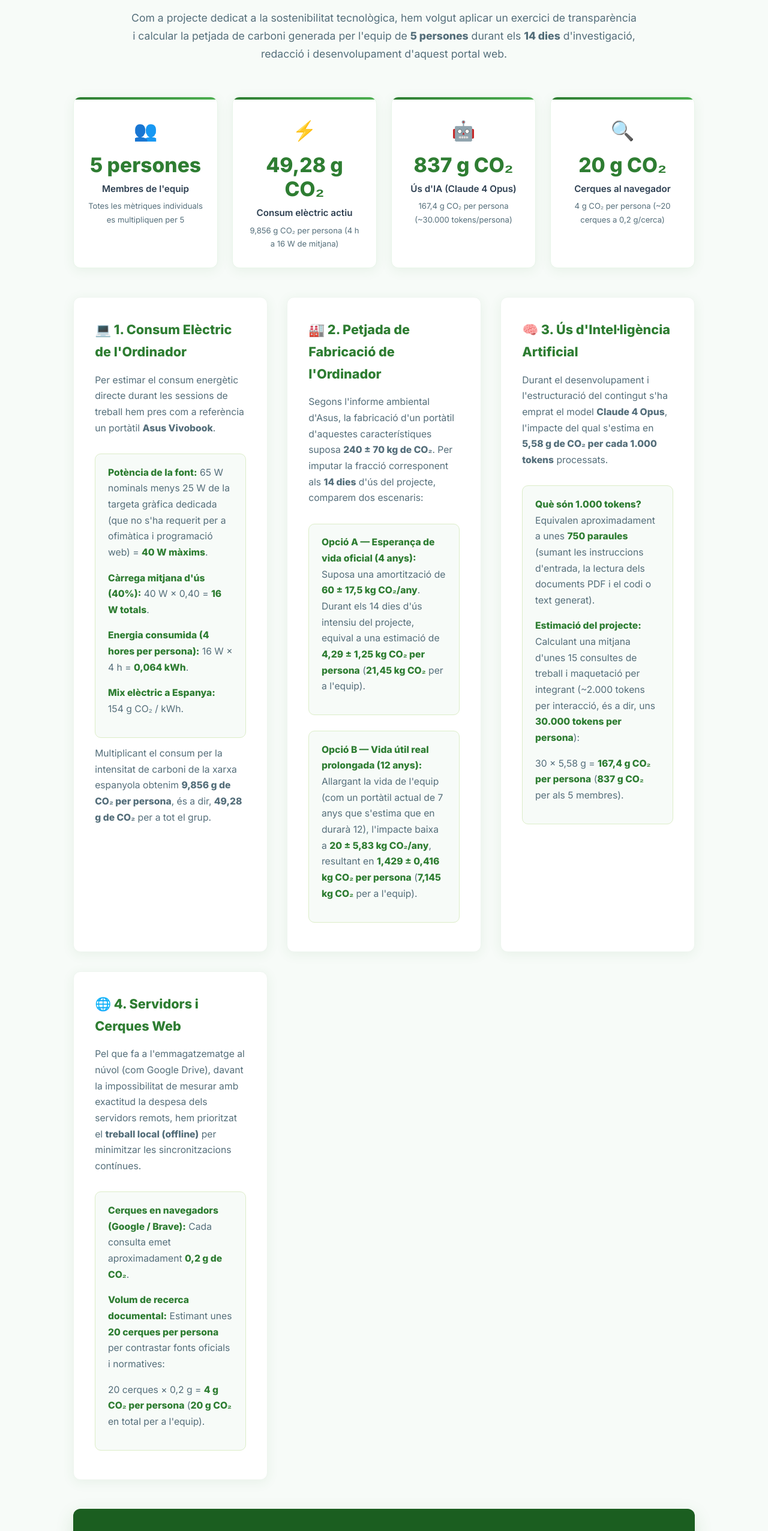
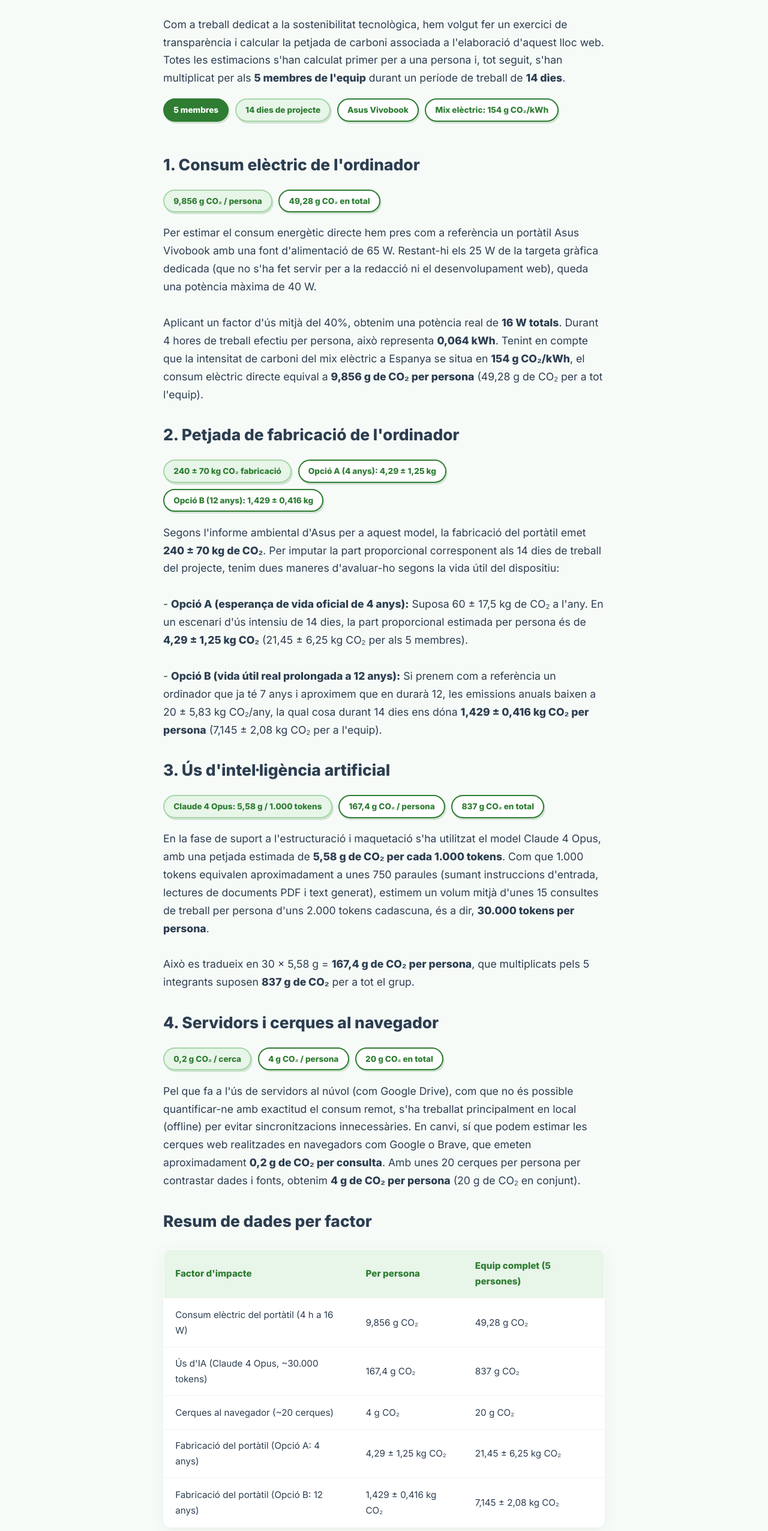
Before and after one commit to stefan-phys-tech/eco_mobil, a plain HTML site: page impacte-projecte.html in a window 1280 px wide. Shown: the part 241-2793 px from the top of the page at 60% size. Drawn offline with Linux system fonts and the light colour scheme.

Commit message:
Update impacte-projecte.html

```diff
--- a/impacte-projecte.html
+++ b/impacte-projecte.html
@@ -22,156 +22,160 @@
         </div>
     </header>
 
-    <main class="page-section">
-        <div class="page-header">
+    <main>
+        <section class="article-header">
             <span class="tag">Petjada Ecològica</span>
             <h1>Impacte Ambiental del Projecte</h1>
-            <p>Com a projecte dedicat a la sostenibilitat tecnològica, hem volgut aplicar un exercici de transparència i calcular la petjada de carboni generada per l'equip de <strong>5 persones</strong> durant els <strong>14 dies</strong> d'investigació, redacció i desenvolupament d'aquest portal web.</p>
+        </section>
+
+        <section class="article-body">
+            <p>Com a treball dedicat a la sostenibilitat tecnològica, hem volgut fer un exercici de transparència i calcular la petjada de carboni associada a l'elaboració d'aquest lloc web. Totes les estimacions s'han calculat primer per a una persona i, tot seguit, s'han multiplicat per als <strong>5 membres de l'equip</strong> durant un període de treball de <strong>14 dies</strong>.</p>
+
+            <div class="sticker-group">
+                <span class="sticker sticker-solid">5 membres</span>
+                <span class="sticker sticker-soft">14 dies de projecte</span>
+                <span class="sticker">Asus Vivobook</span>
+                <span class="sticker">Mix elèctric: 154 g CO₂/kWh</span>
+            </div>
+            <br>
+
+            <h2>1. Consum elèctric de l'ordinador</h2>
+            <div class="sticker-group">
+                <span class="sticker sticker-soft">9,856 g CO₂ / persona</span>
+                <span class="sticker">49,28 g CO₂ en total</span>
+            </div>
+            <p>Per estimar el consum energètic directe hem pres com a referència un portàtil Asus Vivobook amb una font d'alimentació de 65 W. Restant-hi els 25 W de la targeta gràfica dedicada (que no s'ha fet servir per a la redacció ni el desenvolupament web), queda una potència màxima de 40 W.</p>
+            <br>
+            <p>Aplicant un factor d'ús mitjà del 40%, obtenim una potència real de <strong>16 W totals</strong>. Durant 4 hores de treball efectiu per persona, això representa <strong>0,064 kWh</strong>. Tenint en compte que la intensitat de carboni del mix elèctric a Espanya se situa en <strong>154 g CO₂/kWh</strong>, el consum elèctric directe equival a <strong>9,856 g de CO₂ per persona</strong> (49,28 g de CO₂ per a tot l'equip).</p>
+            <br>
+
+            <h2>2. Petjada de fabricació de l'ordinador</h2>
+            <div class="sticker-group">
+                <span class="sticker sticker-soft">240 &plusmn; 70 kg CO₂ fabricació</span>
+                <span class="sticker">Opció A (4 anys): 4,29 &plusmn; 1,25 kg</span>
+                <span class="sticker">Opció B (12 anys): 1,429 &plusmn; 0,416 kg</span>
+            </div>
+            <p>Segons l'informe ambiental d'Asus per a aquest model, la fabricació del portàtil emet <strong>240 &plusmn; 70 kg de CO₂</strong>. Per imputar la part proporcional corresponent als 14 dies de treball del projecte, tenim dues maneres d'avaluar-ho segons la vida útil del dispositiu:</p>
+            <p><br>- <strong>Opció A (esperança de vida oficial de 4 anys):</strong> Suposa 60 &plusmn; 17,5 kg de CO₂ a l'any. En un escenari d'ús intensiu de 14 dies, la part proporcional estimada per persona és de <strong>4,29 &plusmn; 1,25 kg CO₂</strong> (21,45 &plusmn; 6,25 kg CO₂ per als 5 membres).</p>
+            <p><br>- <strong>Opció B (vida útil real prolongada a 12 anys):</strong> Si prenem com a referència un ordinador que ja té 7 anys i aproximem que en durarà 12, les emissions anuals baixen a 20 &plusmn; 5,83 kg CO₂/any, la qual cosa durant 14 dies ens dóna <strong>1,429 &plusmn; 0,416 kg CO₂ per persona</strong> (7,145 &plusmn; 2,08 kg CO₂ per a l'equip).</p>
+            <br>
+
+            <h2>3. Ús d'intel·ligència artificial</h2>
+            <div class="sticker-group">
+                <span class="sticker sticker-soft">Claude 4 Opus: 5,58 g / 1.000 tokens</span>
+                <span class="sticker">167,4 g CO₂ / persona</span>
+                <span class="sticker">837 g CO₂ en total</span>
+            </div>
+            <p>En la fase de suport a l'estructuració i maquetació s'ha utilitzat el model Claude 4 Opus, amb una petjada estimada de <strong>5,58 g de CO₂ per cada 1.000 tokens</strong>. Com que 1.000 tokens equivalen aproximadament a unes 750 paraules (sumant instruccions d'entrada, lectures de documents PDF i text generat), estimem un volum mitjà d'unes 15 consultes de treball per persona d'uns 2.000 tokens cadascuna, és a dir, <strong>30.000 tokens per persona</strong>.</p>
+            <br>
+            <p>Això es tradueix en 30 &times; 5,58 g = <strong>167,4 g de CO₂ per persona</strong>, que multiplicats pels 5 integrants suposen <strong>837 g de CO₂</strong> per a tot el grup.</p>
+            <br>
+
+            <h2>4. Servidors i cerques al navegador</h2>
+            <div class="sticker-group">
+                <span class="sticker sticker-soft">0,2 g CO₂ / cerca</span>
+                <span class="sticker">4 g CO₂ / persona</span>
+                <span class="sticker">20 g CO₂ en total</span>
+            </div>
+            <p>Pel que fa a l'ús de servidors al núvol (com Google Drive), com que no és possible quantificar-ne amb exactitud el consum remot, s'ha treballat principalment en local (offline) per evitar sincronitzacions innecessàries. En canvi, sí que podem estimar les cerques web realitzades en navegadors com Google o Brave, que emeten aproximadament <strong>0,2 g de CO₂ per consulta</strong>. Amb unes 20 cerques per persona per contrastar dades i fonts, obtenim <strong>4 g de CO₂ per persona</strong> (20 g de CO₂ en conjunt).</p>
+            <br>
+
+            <h2>Resum de dades per factor</h2>
+            <table class="impact-summary-table">
+                <thead>
+                    <tr>
+                        <th>Factor d'impacte</th>
+                        <th>Per persona</th>
+                        <th>Equip complet (5 persones)</th>
+                    </tr>
+                </thead>
+                <tbody>
+                    <tr>
+                        <td>Consum elèctric del portàtil (4 h a 16 W)</td>
+                        <td>9,856 g CO₂</td>
+                        <td>49,28 g CO₂</td>
+                    </tr>
+                    <tr>
+                        <td>Ús d'IA (Claude 4 Opus, ~30.000 tokens)</td>
+                        <td>167,4 g CO₂</td>
+                        <td>837 g CO₂</td>
+                    </tr>
+                    <tr>
+                        <td>Cerques al navegador (~20 cerques)</td>
+                        <td>4 g CO₂</td>
+                        <td>20 g CO₂</td>
+                    </tr>
+                    <tr>
+                        <td>Fabricació del portàtil (Opció A: 4 anys)</td>
+                        <td>4,29 &plusmn; 1,25 kg CO₂</td>
+                        <td>21,45 &plusmn; 6,25 kg CO₂</td>
+                    </tr>
+                    <tr>
+                        <td>Fabricació del portàtil (Opció B: 12 anys)</td>
+                        <td>1,429 &plusmn; 0,416 kg CO₂</td>
+                        <td>7,145 &plusmn; 2,08 kg CO₂</td>
+                    </tr>
+                </tbody>
+            </table>
+
+            <h2>Resultat global i comparativa d'escenaris</h2>
+            <p>Combinant tots els termes del càlcul obtenim la fórmula següent per a l'equip de 5 persones:</p>
+            <div class="calc-box">
+                <p><strong>Total = 5 &times; (Creació de l'ordinador + 9,856 g [Electricitat] + 167,4 g [IA] + 4 g [Cerques])</strong></p>
             </div>
 
-        <!-- RESUM KPI PER L'EQUIP DE 5 PERSONES -->
-        <div class="stats-grid">
-            <div class="stat-card">
-                <span class="stat-icon">👥</span>
-                <div class="stat-value">5 persones</div>
-                <div class="stat-label">Membres de l'equip</div>
-                <div class="stat-sub">Totes les mètriques individuals es multipliquen per 5</div>
+            <div class="impact-compare-grid">
+                <div class="impact-compare-card">
+                    <p><strong>Opció A — Vida útil de 4 anys</strong></p>
+                    <p>Total equip: <strong>22,36 &plusmn; 6,25 kg CO₂</strong></p>
+                    <p>Equival a <strong>4,47 kg CO₂ per persona</strong>. Renovant el portàtil cada 4 anys, la fabricació del maquinari representa el 95,9% de les emissions del projecte.</p>
                 </div>
-            <div class="stat-card">
-                <span class="stat-icon">⚡</span>
-                <div class="stat-value">49,28 g CO₂</div>
-                <div class="stat-label">Consum elèctric actiu</div>
-                <div class="stat-sub">9,856 g CO₂ per persona (4 h a 16 W de mitjana)</div>
-            </div>
-            <div class="stat-card">
-                <span class="stat-icon">🤖</span>
-                <div class="stat-value">837 g CO₂</div>
-                <div class="stat-label">Ús d'IA (Claude 4 Opus)</div>
-                <div class="stat-sub">167,4 g CO₂ per persona (~30.000 tokens/persona)</div>
-            </div>
-            <div class="stat-card">
-                <span class="stat-icon">🔍</span>
-                <div class="stat-value">20 g CO₂</div>
-                <div class="stat-label">Cerques al navegador</div>
-                <div class="stat-sub">4 g CO₂ per persona (~20 cerques a 0,2 g/cerca)</div>
+                <div class="impact-compare-card">
+                    <p><strong>Opció B — Vida útil de 12 anys</strong></p>
+                    <p>Total equip: <strong>8,05 &plusmn; 2,08 kg CO₂</strong></p>
+                    <p>Equival a <strong>1,61 kg CO₂ per persona</strong>. Allargar la vida de l'equip fins als 12 anys redueix un 64% la petjada total del projecte.</p>
                 </div>
             </div>
 
-        <!-- DESGLOSSAMENT DETALLAT -->
-        <div class="info-grid">
-            <!-- 1. ORDINADOR I CONSUM ELÈCTRIC -->
-            <article class="info-panel">
-                <h2>💻 1. Consum Elèctric de l'Ordinador</h2>
-                <p>Per estimar el consum energètic directe durant les sessions de treball hem pres com a referència un portàtil <strong>Asus Vivobook</strong>.</p>
-                <div class="calc-box">
-                    <p><strong>Potència de la font:</strong> 65 W nominals menys 25 W de la targeta gràfica dedicada (que no s'ha requerit per a ofimàtica i programació web) = <strong>40 W màxims</strong>.</p>
-                    <p><strong>Càrrega mitjana d'ús (40%):</strong> 40 W &times; 0,40 = <strong>16 W totals</strong>.</p>
-                    <p><strong>Energia consumida (4 hores per persona):</strong> 16 W &times; 4 h = <strong>0,064 kWh</strong>.</p>
-                    <p><strong>Mix elèctric a Espanya:</strong> 154 g CO₂ / kWh.</p>
-                </div>
-                <p>Multiplicant el consum per la intensitat de carboni de la xarxa espanyola obtenim <strong>9,856 g de CO₂ per persona</strong>, és a dir, <strong>49,28 g de CO₂</strong> per a tot el grup.</p>
-            </article>
-
-            <!-- 2. FABRICACIÓ I VIDA ÚTIL DEL PORTÀTIL -->
-            <article class="info-panel">
-                <h2>🏭 2. Petjada de Fabricació de l'Ordinador</h2>
-                <p>Segons l'informe ambiental d'Asus, la fabricació d'un portàtil d'aquestes característiques suposa <strong>240 &plusmn; 70 kg de CO₂</strong>. Per imputar la fracció corresponent als <strong>14 dies</strong> d'ús del projecte, comparem dos escenaris:</p>
-                <div class="calc-box">
-                    <p><strong>Opció A — Esperança de vida oficial (4 anys):</strong><br>
-                    Suposa una amortització de <strong>60 &plusmn; 17,5 kg CO₂/any</strong>. Durant els 14 dies d'ús intensiu del projecte, equival a una estimació de <strong>4,29 &plusmn; 1,25 kg CO₂ per persona</strong> (<strong>21,45 kg CO₂</strong> per a l'equip).</p>
-                </div>
-                <div class="calc-box">
-                    <p><strong>Opció B — Vida útil real prolongada (12 anys):</strong><br>
-                    Allargant la vida de l'equip (com un portàtil actual de 7 anys que s'estima que en durarà 12), l'impacte baixa a <strong>20 &plusmn; 5,83 kg CO₂/any</strong>, resultant en <strong>1,429 &plusmn; 0,416 kg CO₂ per persona</strong> (<strong>7,145 kg CO₂</strong> per a l'equip).</p>
-                </div>
-            </article>
-
-            <!-- 3. INTEL·LIGÈNCIA ARTIFICIAL -->
-            <article class="info-panel">
-                <h2>🧠 3. Ús d'Intel·ligència Artificial</h2>
-                <p>Durant el desenvolupament i l'estructuració del contingut s'ha emprat el model <strong>Claude 4 Opus</strong>, l'impacte del qual s'estima en <strong>5,58 g de CO₂ per cada 1.000 tokens</strong> processats.</p>
-                <div class="calc-box">
-                    <p><strong>Què són 1.000 tokens?</strong> Equivalen aproximadament a unes <strong>750 paraules</strong> (sumant les instruccions d'entrada, la lectura dels documents PDF i el codi o text generat).</p>
-                    <p><strong>Estimació del projecte:</strong> Calculant una mitjana d'unes 15 consultes de treball i maquetació per integrant (~2.000 tokens per interacció, és a dir, uns <strong>30.000 tokens per persona</strong>):</p>
-                    <p>30 &times; 5,58 g = <strong>167,4 g CO₂ per persona</strong> (<strong>837 g CO₂</strong> per als 5 membres).</p>
-                </div>
-            </article>
-
-            <!-- 4. SERVIDORS I CERQUES AL NAVEGADOR -->
-            <article class="info-panel">
-                <h2>🌐 4. Servidors i Cerques Web</h2>
-                <p>Pel que fa a l'emmagatzematge al núvol (com Google Drive), davant la impossibilitat de mesurar amb exactitud la despesa dels servidors remots, hem prioritzat el <strong>treball local (offline)</strong> per minimitzar les sincronitzacions contínues.</p>
-                <div class="calc-box">
-                    <p><strong>Cerques en navegadors (Google / Brave):</strong> Cada consulta emet aproximadament <strong>0,2 g de CO₂</strong>.</p>
-                    <p><strong>Volum de recerca documental:</strong> Estimant unes <strong>20 cerques per persona</strong> per contrastar fonts oficials i normatives:</p>
-                    <p>20 cerques &times; 0,2 g = <strong>4 g CO₂ per persona</strong> (<strong>20 g CO₂</strong> en total per a l'equip).</p>
-                </div>
-            </article>
-        </div>
-
-        <!-- FÓRMULA GLOBAL I COMPARATIVA D'ESCENARIS -->
-        <section class="calc-formula">
-            <h2>Fórmula d'Impacte Total de l'Equip (5 Persones)</h2>
-            <div class="formula-eq">
-                Total = 5 &times; (Fabricació de l'ordinador + 9,856 g [Electricitat] + 167,4 g [IA] + 4 g [Cerques])
-            </div>
-
-            <div class="scenario-comparison">
-                <div class="scenario-box">
-                    <h3>Escenari Estàndard (Vida útil de 4 anys)</h3>
-                    <div class="scenario-total">22,36 &plusmn; 6,25 kg CO₂</div>
-                    <p><strong>4,47 kg CO₂ per persona.</strong> Si renovem els portàtils cada 4 anys, la fabricació del maquinari representa més del <strong>95,9%</strong> de totes les emissions del projecte.</p>
-                </div>
-                <div class="scenario-box recommended">
-                    <h3>🌱 Escenari Sostenible (Vida útil de 12 anys)</h3>
-                    <div class="scenario-total">8,05 &plusmn; 2,08 kg CO₂</div>
-                    <p><strong>1,61 kg CO₂ per persona.</strong> Allargar la vida útil dels nostres ordinadors fins als 12 anys redueix en un <strong>64%</strong> la petjada total de carboni del projecte, demostrant que la prevenció i la durabilitat són la clau.</p>
-                </div>
-            </div>
-        </section>
-
-        <!-- GRÀFIC COMPARATIU DEL PES DE CADA FACTOR -->
-        <section class="survey-card">
+            <div class="survey-card" style="margin-top: 1.5rem;">
                 <div class="survey-card-header">
-                <h2>Distribució del pes ambiental per persona (Escenari Sostenible - 12 anys)</h2>
+                    <h2>Pes de cada factor per persona (Escenari de 12 anys)</h2>
                     <span class="survey-badge">1.610,26 g CO₂ / persona</span>
                 </div>
                 <div class="bar-list">
                     <div class="bar-item">
                         <div class="bar-label-row">
-                        <span>🏭 Amortització de fabricació del portàtil (14 dies sobre 12 anys)</span>
+                            <span>Amortització de fabricació del portàtil (14 dies sobre 12 anys)</span>
                             <span>1.429 g CO₂ (88,7%)</span>
                         </div>
                         <div class="bar-track"><div class="bar-fill c-green" style="width: 88.7%;"></div></div>
                     </div>
                     <div class="bar-item">
                         <div class="bar-label-row">
-                        <span>🧠 Ús d'Intel·ligència Artificial (Claude 4 Opus - ~30k tokens)</span>
+                            <span>Ús d'Intel·ligència Artificial (Claude 4 Opus)</span>
                             <span>167,4 g CO₂ (10,4%)</span>
                         </div>
                         <div class="bar-track"><div class="bar-fill c-orange" style="width: 10.4%;"></div></div>
                     </div>
                     <div class="bar-item">
                         <div class="bar-label-row">
-                        <span>⚡ Consum elèctric directe del portàtil (4 hores a 16 W)</span>
+                            <span>Consum elèctric directe del portàtil (4 h a 16 W)</span>
                             <span>9,856 g CO₂ (0,6%)</span>
                         </div>
                         <div class="bar-track"><div class="bar-fill c-blue" style="width: 3%;"></div></div>
                     </div>
                     <div class="bar-item">
                         <div class="bar-label-row">
-                        <span>🔍 Cerques en navegadors web (20 cerques a Google/Brave)</span>
+                            <span>Cerques al navegador (20 cerques)</span>
                             <span>4 g CO₂ (0,3%)</span>
                         </div>
                         <div class="bar-track"><div class="bar-fill c-teal" style="width: 1.5%;"></div></div>
                     </div>
                 </div>
-            <div class="survey-insight">
-                <strong>Conclusió clau:</strong> Fins i tot en un projecte digital amb ús d'IA i recerca web, prop del <strong>90% de l'impacte ambiental</strong> prové de la fabricació física dels ordinadors que utilitzem. Això confirma a escala real el missatge principal d'<strong>Eco-Mòbil</strong>: conservar i reparar els nostres aparells durant més anys és l'acció ecològica més efectiva.
             </div>
-        </section>
+            <br>
+            <p>Aquesta anàlisi confirma en el nostre propi treball la tesi central del blog: prop del 90% de l'impacte ambiental prové de la fabricació física dels dispositius. Per tant, allargar la vida útil dels ordinadors i telèfons mòbils és molt més determinant que qualsevol mesura d'estalvi energètic puntual.</p>
 
-        <!-- REFERÈNCIES -->
             <div class="article-referencies">
                 <h3>Referències i fonts del càlcul:</h3>
                 <ul>
@@ -181,6 +185,7 @@
                     <li>Impacte ambiental per cerca a Google (Carbon Footprint of Google Search): <a href="https://www.carbonfootprintof.com/search-engine/google-search" target="_blank" rel="noopener noreferrer">https://www.carbonfootprintof.com/search-engine/google-search</a></li>
                 </ul>
             </div>
+        </section>
     </main>
 
     <footer>
```
Lines whose indentation alone changed are shown as unchanged.
